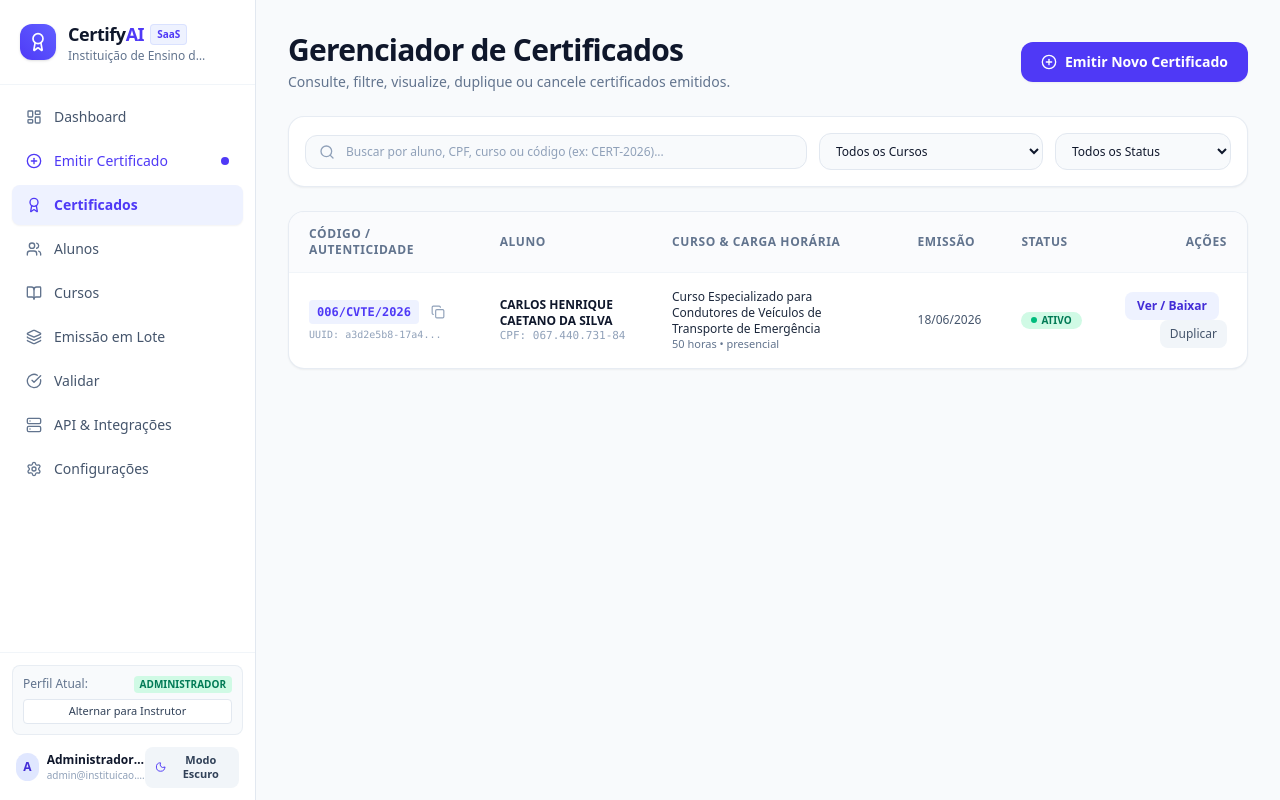
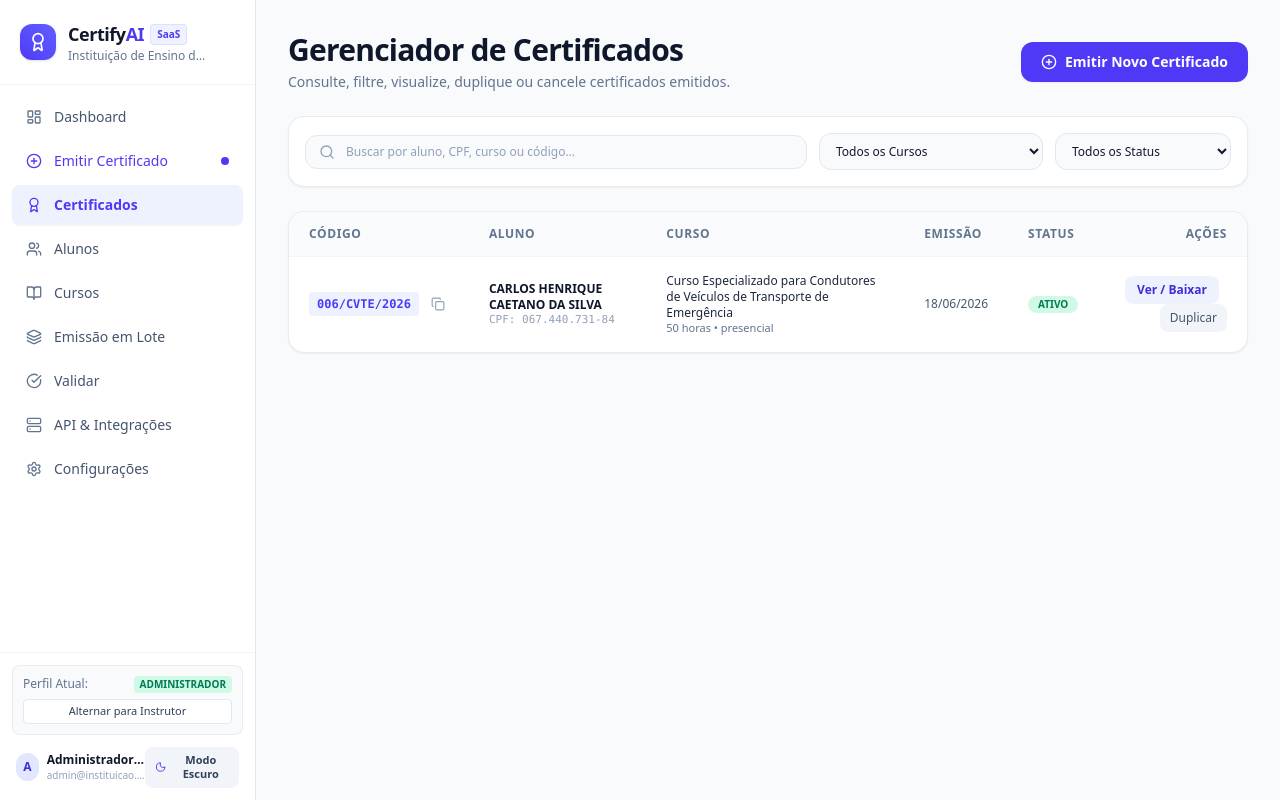
Before and after one commit to glaydsonaraujo25-cloud/Certificados, a React (Vite) app: page / in a window 1280 px wide. Both pictures are taken after a click on the button "Certificados". Built offline with nearby package versions, Linux system fonts and the light colour scheme.

Commit message:
Corrige ações do gerenciador de certificados

```diff
--- a/src/views/CertificatesView.tsx
+++ b/src/views/CertificatesView.tsx
@@ -2,28 +2,15 @@ import React, { useState, useMemo } from 'react';
 import { useApp } from '../context/AppContext';
 import { Certificate, CertificateStatus } from '../types';
 import { CertificateModal } from '../components/CertificateModal';
-import {
-  Award,
-  Search,
-  Filter,
-  PlusCircle,
-  Download,
-  Copy,
-  Check,
-  Ban,
-  Calendar,
-  FileText,
-  RotateCcw,
-  Sparkles,
-} from 'lucide-react';
+import { Award, Search, PlusCircle, Copy, Check, Ban } from 'lucide-react';
 
 export const CertificatesView: React.FC = () => {
   const {
     certificates,
     courses,
     setCurrentView,
+    setValidationSearchCode,
     duplicateCertificate,
-    user,
   } = useApp();
 
   const [searchTerm, setSearchTerm] = useState('');
@@ -34,94 +21,64 @@ export const CertificatesView: React.FC = () => {
 
   const filteredCertificates = useMemo(() => {
     return certificates.filter((cert) => {
+      const search = searchTerm.toLowerCase();
       const matchSearch =
-        cert.studentName.toLowerCase().includes(searchTerm.toLowerCase()) ||
-        cert.courseName.toLowerCase().includes(searchTerm.toLowerCase()) ||
-        cert.code.toLowerCase().includes(searchTerm.toLowerCase()) ||
-        (cert.studentDocument && cert.studentDocument.includes(searchTerm));
-
-      const matchCourse =
-        selectedCourseFilter === 'all' || cert.courseId === selectedCourseFilter;
-
-      const matchStatus =
-        selectedStatusFilter === 'all' || cert.status === selectedStatusFilter;
-
+        cert.studentName.toLowerCase().includes(search) ||
+        cert.courseName.toLowerCase().includes(search) ||
+        cert.code.toLowerCase().includes(search) ||
+        Boolean(cert.studentDocument?.includes(searchTerm));
+      const matchCourse = selectedCourseFilter === 'all' || cert.courseId === selectedCourseFilter;
+      const matchStatus = selectedStatusFilter === 'all' || cert.status === selectedStatusFilter;
       return matchSearch && matchCourse && matchStatus;
     });
   }, [certificates, searchTerm, selectedCourseFilter, selectedStatusFilter]);
 
-  const handleCopyCode = (code: string, id: string) => {
-    navigator.clipboard.writeText(code);
+  const handleCopyCode = async (code: string, id: string) => {
+    try {
+      await navigator.clipboard.writeText(code);
+    } catch {
+      const textarea = document.createElement('textarea');
+      textarea.value = code;
+      document.body.appendChild(textarea);
+      textarea.select();
+      document.execCommand('copy');
+      textarea.remove();
+    }
     setCopiedId(id);
-    setTimeout(() => setCopiedId(null), 2000);
+    window.setTimeout(() => setCopiedId(null), 2000);
   };
 
   const handleDuplicate = (id: string) => {
     const duplicated = duplicateCertificate(id);
-    if (duplicated) {
-      setActiveModalCert(duplicated);
-    }
+    if (duplicated) setActiveModalCert(duplicated);
   };
 
   return (
     <div className="p-4 sm:p-6 lg:p-8 space-y-6 max-w-7xl mx-auto w-full">
-      {/* Header */}
       <div className="flex flex-col sm:flex-row sm:items-center justify-between gap-4">
         <div>
-          <h1 className="text-2xl sm:text-3xl font-extrabold tracking-tight text-slate-900 dark:text-white">
-            Gerenciador de Certificados
-          </h1>
-          <p className="text-sm text-slate-500 dark:text-slate-400 mt-1">
-            Consulte, filtre, visualize, duplique ou cancele certificados emitidos.
-          </p>
+          <h1 className="text-2xl sm:text-3xl font-extrabold tracking-tight text-slate-900 dark:text-white">Gerenciador de Certificados</h1>
+          <p className="text-sm text-slate-500 dark:text-slate-400 mt-1">Consulte, filtre, visualize, duplique ou cancele certificados emitidos.</p>
         </div>
-
-        <button
-          onClick={() => setCurrentView('create-certificate')}
-          className="flex items-center justify-center gap-2 px-5 py-2.5 bg-indigo-600 hover:bg-indigo-700 text-white font-bold text-xs sm:text-sm rounded-xl shadow-xs transition-all hover:scale-[1.02]"
-        >
+        <button onClick={() => setCurrentView('create-certificate')} className="flex items-center justify-center gap-2 px-5 py-2.5 bg-indigo-600 hover:bg-indigo-700 text-white font-bold text-xs sm:text-sm rounded-xl shadow-xs transition-all hover:scale-[1.02]">
           <PlusCircle className="w-4 h-4" />
           <span>Emitir Novo Certificado</span>
         </button>
       </div>
 
-      {/* Filter and Search Toolbar */}
       <div className="bg-white dark:bg-slate-900 p-4 rounded-2xl border border-slate-200/80 dark:border-slate-800 shadow-xs flex flex-col md:flex-row items-center gap-3">
-        {/* Search input */}
         <div className="relative flex-1 w-full">
           <Search className="w-4 h-4 text-slate-400 absolute left-3.5 top-1/2 -translate-y-1/2" />
-          <input
-            type="text"
-            placeholder="Buscar por aluno, CPF, curso ou código (ex: CERT-2026)..."
-            value={searchTerm}
-            onChange={(e) => setSearchTerm(e.target.value)}
-            className="w-full pl-10 pr-4 py-2 text-xs rounded-xl bg-slate-50 dark:bg-slate-800 border border-slate-200 dark:border-slate-700 text-slate-900 dark:text-slate-100 placeholder:text-slate-400 focus:outline-hidden focus:ring-2 focus:ring-indigo-500"
-          />
+          <input type="text" placeholder="Buscar por aluno, CPF, curso ou código..." value={searchTerm} onChange={(e) => setSearchTerm(e.target.value)} className="w-full pl-10 pr-4 py-2 text-xs rounded-xl bg-slate-50 dark:bg-slate-800 border border-slate-200 dark:border-slate-700 text-slate-900 dark:text-slate-100 placeholder:text-slate-400 focus:outline-hidden focus:ring-2 focus:ring-indigo-500" />
         </div>
-
-        {/* Course select filter */}
         <div className="w-full md:w-56">
-          <select
-            value={selectedCourseFilter}
-            onChange={(e) => setSelectedCourseFilter(e.target.value)}
-            className="w-full px-3 py-2 text-xs rounded-xl bg-slate-50 dark:bg-slate-800 border border-slate-200 dark:border-slate-700 text-slate-900 dark:text-slate-100 focus:outline-hidden focus:ring-2 focus:ring-indigo-500"
-          >
+          <select value={selectedCourseFilter} onChange={(e) => setSelectedCourseFilter(e.target.value)} className="w-full px-3 py-2 text-xs rounded-xl bg-slate-50 dark:bg-slate-800 border border-slate-200 dark:border-slate-700 text-slate-900 dark:text-slate-100 focus:outline-hidden focus:ring-2 focus:ring-indigo-500">
             <option value="all">Todos os Cursos</option>
-            {courses.map((c) => (
-              <option key={c.id} value={c.id}>
-                {c.name}
-              </option>
-            ))}
+            {courses.map((c) => <option key={c.id} value={c.id}>{c.name}</option>)}
           </select>
         </div>
-
-        {/* Status filter */}
         <div className="w-full md:w-44">
-          <select
-            value={selectedStatusFilter}
-            onChange={(e) => setSelectedStatusFilter(e.target.value as any)}
-            className="w-full px-3 py-2 text-xs rounded-xl bg-slate-50 dark:bg-slate-800 border border-slate-200 dark:border-slate-700 text-slate-900 dark:text-slate-100 focus:outline-hidden focus:ring-2 focus:ring-indigo-500"
-          >
+          <select value={selectedStatusFilter} onChange={(e) => setSelectedStatusFilter(e.target.value as 'all' | CertificateStatus)} className="w-full px-3 py-2 text-xs rounded-xl bg-slate-50 dark:bg-slate-800 border border-slate-200 dark:border-slate-700 text-slate-900 dark:text-slate-100 focus:outline-hidden focus:ring-2 focus:ring-indigo-500">
             <option value="all">Todos os Status</option>
             <option value="active">Ativos</option>
             <option value="expired">Expirados</option>
@@ -130,132 +87,25 @@ export const CertificatesView: React.FC = () => {
         </div>
       </div>
 
-      {/* Certificates Table or Grid */}
       <div className="bg-white dark:bg-slate-900 rounded-2xl border border-slate-200/80 dark:border-slate-800 shadow-xs overflow-hidden">
         {filteredCertificates.length === 0 ? (
           <div className="p-12 text-center space-y-3">
-            <div className="w-12 h-12 rounded-full bg-slate-100 dark:bg-slate-800 text-slate-400 flex items-center justify-center mx-auto">
-              <Award className="w-6 h-6" />
-            </div>
-            <p className="text-sm font-semibold text-slate-700 dark:text-slate-300">
-              Nenhum certificado encontrado para os filtros selecionados.
-            </p>
-            <p className="text-xs text-slate-500">
-              Tente redefinir os filtros ou criar um novo certificado para um aluno.
-            </p>
+            <div className="w-12 h-12 rounded-full bg-slate-100 dark:bg-slate-800 text-slate-400 flex items-center justify-center mx-auto"><Award className="w-6 h-6" /></div>
+            <p className="text-sm font-semibold text-slate-700 dark:text-slate-300">Nenhum certificado encontrado para os filtros selecionados.</p>
           </div>
         ) : (
           <div className="overflow-x-auto">
             <table className="w-full text-left text-xs border-collapse">
-              <thead>
-                <tr className="border-b border-slate-100 dark:border-slate-800 bg-slate-50/70 dark:bg-slate-800/40 text-slate-500 font-bold uppercase tracking-wider">
-                  <th className="px-5 py-3.5">Código / Autenticidade</th>
-                  <th className="px-5 py-3.5">Aluno</th>
-                  <th className="px-5 py-3.5">Curso & Carga Horária</th>
-                  <th className="px-5 py-3.5">Emissão</th>
-                  <th className="px-5 py-3.5">Status</th>
-                  <th className="px-5 py-3.5 text-right">Ações</th>
-                </tr>
-              </thead>
+              <thead><tr className="border-b border-slate-100 dark:border-slate-800 bg-slate-50/70 dark:bg-slate-800/40 text-slate-500 font-bold uppercase tracking-wider"><th className="px-5 py-3.5">Código</th><th className="px-5 py-3.5">Aluno</th><th className="px-5 py-3.5">Curso</th><th className="px-5 py-3.5">Emissão</th><th className="px-5 py-3.5">Status</th><th className="px-5 py-3.5 text-right">Ações</th></tr></thead>
               <tbody className="divide-y divide-slate-100 dark:divide-slate-800">
                 {filteredCertificates.map((cert) => (
-                  <tr
-                    key={cert.id}
-                    className="hover:bg-slate-50/70 dark:hover:bg-slate-800/50 transition-colors"
-                  >
-                    <td className="px-5 py-4">
-                      <div className="flex items-center gap-2">
-                        <span className="font-mono font-bold text-indigo-600 dark:text-indigo-400 bg-indigo-50 dark:bg-indigo-950/60 px-2 py-1 rounded">
-                          {cert.code}
-                        </span>
-                        <button
-                          onClick={() => handleCopyCode(cert.code, cert.id)}
-                          className="text-slate-400 hover:text-slate-600 p-1"
-                          title="Copiar código"
-                        >
-                          {copiedId === cert.id ? (
-                            <Check className="w-3.5 h-3.5 text-emerald-600" />
-                          ) : (
-                            <Copy className="w-3.5 h-3.5" />
-                          )}
-                        </button>
-                      </div>
-                      {cert.uuid && (
-                        <div className="text-[10px] font-mono text-slate-400 mt-1 truncate max-w-[140px]" title={cert.uuid}>
-                          UUID: {cert.uuid.substring(0, 13)}...
-                        </div>
-                      )}
-                    </td>
-
-                    <td className="px-5 py-4">
-                      <div className="font-bold text-slate-900 dark:text-white">
-                        {cert.studentName}
-                      </div>
-                      {cert.studentDocument && (
-                        <div className="text-[11px] text-slate-400 font-mono">
-                          CPF: {cert.studentDocument}
-                        </div>
-                      )}
-                    </td>
-
-                    <td className="px-5 py-4">
-                      <div className="font-medium text-slate-800 dark:text-slate-200">
-                        {cert.courseName}
-                      </div>
-                      <div className="text-[11px] text-slate-500">
-                        {cert.workloadHours} horas • {cert.modality}
-                      </div>
-                    </td>
-
-                    <td className="px-5 py-4 text-slate-600 dark:text-slate-400">
-                      {cert.issueDate ? new Date(cert.issueDate + 'T00:00:00').toLocaleDateString('pt-BR') : '-'}
-                    </td>
-
-                    <td className="px-5 py-4">
-                      <span
-                        className={`inline-flex items-center gap-1 px-2.5 py-0.5 rounded-full font-bold uppercase text-[10px] ${
-                          cert.status === 'active'
-                            ? 'bg-emerald-100 dark:bg-emerald-950 text-emerald-700 dark:text-emerald-300'
-                            : cert.status === 'expired'
-                            ? 'bg-amber-100 dark:bg-amber-950 text-amber-700 dark:text-amber-300'
-                            : 'bg-rose-100 dark:bg-rose-950 text-rose-700 dark:text-rose-300'
-                        }`}
-                      >
-                        {cert.status === 'active' ? (
-                          <>
-                            <span className="w-1.5 h-1.5 rounded-full bg-emerald-500" />
-                            Ativo
-                          </>
-                        ) : cert.status === 'expired' ? (
-                          <>
-                            <span className="w-1.5 h-1.5 rounded-full bg-amber-500" />
-                            Expirado
-                          </>
-                        ) : (
-                          <>
-                            <Ban className="w-3 h-3" />
-                            Cancelado
-                          </>
-                        )}
-                      </span>
-                    </td>
-
-                    <td className="px-5 py-4 text-right space-x-2">
-                      <button
-                        onClick={() => setActiveModalCert(cert)}
-                        className="px-3 py-1.5 rounded-lg bg-indigo-50 dark:bg-indigo-950/60 hover:bg-indigo-100 dark:hover:bg-indigo-900 text-indigo-700 dark:text-indigo-300 font-semibold transition-colors"
-                      >
-                        Ver / Baixar
-                      </button>
-
-                      <button
-                        onClick={() => handleDuplicate(cert.id)}
-                        className="px-2.5 py-1.5 rounded-lg bg-slate-100 dark:bg-slate-800 hover:bg-slate-200 dark:hover:bg-slate-700 text-slate-600 dark:text-slate-300 font-medium transition-colors"
-                        title="Duplicar para outro aluno"
-                      >
-                        Duplicar
-                      </button>
-                    </td>
+                  <tr key={cert.id} className="hover:bg-slate-50/70 dark:hover:bg-slate-800/50 transition-colors">
+                    <td className="px-5 py-4"><div className="flex items-center gap-2"><span className="font-mono font-bold text-indigo-600 dark:text-indigo-400 bg-indigo-50 dark:bg-indigo-950/60 px-2 py-1 rounded">{cert.code}</span><button onClick={() => handleCopyCode(cert.code, cert.id)} className="text-slate-400 hover:text-slate-600 p-1" title="Copiar código">{copiedId === cert.id ? <Check className="w-3.5 h-3.5 text-emerald-600" /> : <Copy className="w-3.5 h-3.5" />}</button></div></td>
+                    <td className="px-5 py-4"><div className="font-bold text-slate-900 dark:text-white">{cert.studentName}</div>{cert.studentDocument && <div className="text-[11px] text-slate-400 font-mono">CPF: {cert.studentDocument}</div>}</td>
+                    <td className="px-5 py-4"><div className="font-medium text-slate-800 dark:text-slate-200">{cert.courseName}</div><div className="text-[11px] text-slate-500">{cert.workloadHours} horas • {cert.modality}</div></td>
+                    <td className="px-5 py-4 text-slate-600 dark:text-slate-400">{cert.issueDate ? new Date(cert.issueDate + 'T00:00:00').toLocaleDateString('pt-BR') : '-'}</td>
+                    <td className="px-5 py-4"><span className={`inline-flex items-center gap-1 px-2.5 py-0.5 rounded-full font-bold uppercase text-[10px] ${cert.status === 'active' ? 'bg-emerald-100 dark:bg-emerald-950 text-emerald-700 dark:text-emerald-300' : cert.status === 'expired' ? 'bg-amber-100 dark:bg-amber-950 text-amber-700 dark:text-amber-300' : 'bg-rose-100 dark:bg-rose-950 text-rose-700 dark:text-rose-300'}`}>{cert.status === 'active' ? 'Ativo' : cert.status === 'expired' ? 'Expirado' : <><Ban className="w-3 h-3" />Cancelado</>}</span></td>
+                    <td className="px-5 py-4 text-right space-x-2"><button onClick={() => setActiveModalCert(cert)} className="px-3 py-1.5 rounded-lg bg-indigo-50 dark:bg-indigo-950/60 hover:bg-indigo-100 dark:hover:bg-indigo-900 text-indigo-700 dark:text-indigo-300 font-semibold transition-colors">Ver / Baixar</button><button onClick={() => handleDuplicate(cert.id)} className="px-2.5 py-1.5 rounded-lg bg-slate-100 dark:bg-slate-800 hover:bg-slate-200 dark:hover:bg-slate-700 text-slate-600 dark:text-slate-300 font-medium transition-colors">Duplicar</button></td>
                   </tr>
                 ))}
               </tbody>
@@ -264,11 +114,13 @@ export const CertificatesView: React.FC = () => {
         )}
       </div>
 
-      {/* Modal */}
       {activeModalCert && (
         <CertificateModal
           certificate={activeModalCert}
+          isOpen={true}
           onClose={() => setActiveModalCert(null)}
+          setCurrentView={setCurrentView}
+          setValidationSearchCode={setValidationSearchCode}
         />
       )}
     </div>
```
